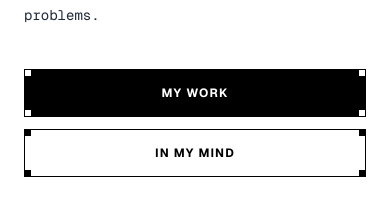
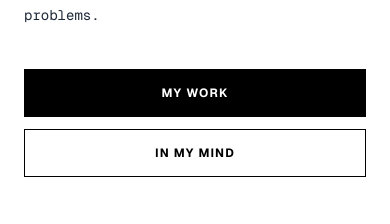
Before and after one commit to devalentineomonya/portfolio-website-nextJs-ts-shadcn-framer-motion, a Next.js app: page / in a window 390 px wide. Shown: the part 528-752 px from the top of the page. Built offline with nearby package versions, Linux system fonts and the light colour scheme.

Commit message:
ui: update corners to brackets, fix mobile nav scroll, add missing image sizes

```diff
--- a/components/layout/navbar.tsx
+++ b/components/layout/navbar.tsx
@@ -9,6 +9,18 @@ import { AnimatePresence, motion } from "framer-motion";
 export const Navbar = () => {
   const [activeSection, setActiveSection] = useState("home");
   const [isMobileMenuOpen, setIsMobileMenuOpen] = useState(false);
+
+  useEffect(() => {
+    if (isMobileMenuOpen) {
+      document.body.style.overflow = 'hidden';
+    } else {
+      document.body.style.overflow = 'unset';
+    }
+
+    return () => {
+      document.body.style.overflow = 'unset';
+    };
+  }, [isMobileMenuOpen]);
 
   useEffect(() => {
     const handleScroll = () => {
--- a/components/ui/button.tsx
+++ b/components/ui/button.tsx
@@ -29,16 +29,16 @@ export const Button = (props: ButtonProps) => {
   const dots = (
     <>
       <span
-        className={`absolute top-0 left-0 w-1.5 h-1.5 transition-colors duration-300 ease-in-out z-10 ${isBlack ? "bg-white group-hover:!bg-black" : "bg-black group-hover:!bg-white"}`}
+        className={`absolute -top-[1px] -left-[1px] w-4 h-4 border-t-[3px] border-l-[3px] transition-all duration-300 ease-in-out z-10 opacity-0 group-hover:opacity-100 ${isBlack ? "border-white group-hover:!border-black" : "border-black group-hover:!border-white"}`}
       ></span>
       <span
-        className={`absolute top-0 right-0 w-1.5 h-1.5 transition-colors duration-300 ease-in-out z-10 ${isBlack ? "bg-white group-hover:!bg-black" : "bg-black group-hover:!bg-white"}`}
+        className={`absolute -top-[1px] -right-[1px] w-4 h-4 border-t-[3px] border-r-[3px] transition-all duration-300 ease-in-out z-10 opacity-0 group-hover:opacity-100 ${isBlack ? "border-white group-hover:!border-black" : "border-black group-hover:!border-white"}`}
       ></span>
       <span
-        className={`absolute bottom-0 left-0 w-1.5 h-1.5 transition-colors duration-300 ease-in-out z-10 ${isBlack ? "bg-white group-hover:!bg-black" : "bg-black group-hover:!bg-white"}`}
+        className={`absolute -bottom-[1px] -left-[1px] w-4 h-4 border-b-[3px] border-l-[3px] transition-all duration-300 ease-in-out z-10 opacity-0 group-hover:opacity-100 ${isBlack ? "border-white group-hover:!border-black" : "border-black group-hover:!border-white"}`}
       ></span>
       <span
-        className={`absolute bottom-0 right-0 w-1.5 h-1.5 transition-colors duration-300 ease-in-out z-10 ${isBlack ? "bg-white group-hover:!bg-black" : "bg-black group-hover:!bg-white"}`}
+        className={`absolute -bottom-[1px] -right-[1px] w-4 h-4 border-b-[3px] border-r-[3px] transition-all duration-300 ease-in-out z-10 opacity-0 group-hover:opacity-100 ${isBlack ? "border-white group-hover:!border-black" : "border-black group-hover:!border-white"}`}
       ></span>
     </>
   );
--- a/components/ui/corner-dots.tsx
+++ b/components/ui/corner-dots.tsx
@@ -1,8 +1,8 @@
 export const CornerDots = () => (
   <>
-    <span className="absolute -top-[1px] -left-[1px] w-1.5 h-1.5 bg-black opacity-0 group-hover:opacity-100 transition-opacity duration-300 z-10"></span>
-    <span className="absolute -top-[1px] -right-[1px] w-1.5 h-1.5 bg-black opacity-0 group-hover:opacity-100 transition-opacity duration-300 z-10"></span>
-    <span className="absolute -bottom-[1px] -left-[1px] w-1.5 h-1.5 bg-black opacity-0 group-hover:opacity-100 transition-opacity duration-300 z-10"></span>
-    <span className="absolute -bottom-[1px] -right-[1px] w-1.5 h-1.5 bg-black opacity-0 group-hover:opacity-100 transition-opacity duration-300 z-10"></span>
+    <span className="absolute -top-[1px] -left-[1px] w-4 h-4 border-t-[3px] border-l-[3px] border-black z-10 opacity-0 group-hover:opacity-100 transition-opacity duration-300"></span>
+    <span className="absolute -top-[1px] -right-[1px] w-4 h-4 border-t-[3px] border-r-[3px] border-black z-10 opacity-0 group-hover:opacity-100 transition-opacity duration-300"></span>
+    <span className="absolute -bottom-[1px] -left-[1px] w-4 h-4 border-b-[3px] border-l-[3px] border-black z-10 opacity-0 group-hover:opacity-100 transition-opacity duration-300"></span>
+    <span className="absolute -bottom-[1px] -right-[1px] w-4 h-4 border-b-[3px] border-r-[3px] border-black z-10 opacity-0 group-hover:opacity-100 transition-opacity duration-300"></span>
   </>
 );
--- a/components/ui/work-card.tsx
+++ b/components/ui/work-card.tsx
@@ -52,6 +52,7 @@ export const WorkCard = ({ project }: { project: WorkProject }) => {
             src={project.image}
             alt={project.title}
             fill
+            sizes="(max-width: 768px) 100vw, (max-width: 1200px) 50vw, 33vw"
             className="object-cover grayscale contrast-[1.1] group-hover:grayscale-0 group-hover:scale-105 transition-all duration-500"
           />
         </div>
--- a/content/home/profile-card.tsx
+++ b/content/home/profile-card.tsx
@@ -17,6 +17,7 @@ export const ProfileCard = () => (
               src={heroContent.profile.image}
               alt={heroContent.profile.name}
               fill
+              sizes="(max-width: 768px) 100vw, (max-width: 1200px) 50vw, 33vw"
               className="object-cover object-center grayscale contrast-[1.1] transition-all duration-500 group-hover:grayscale-0 group-hover:scale-105"
             />
           </div>
```
